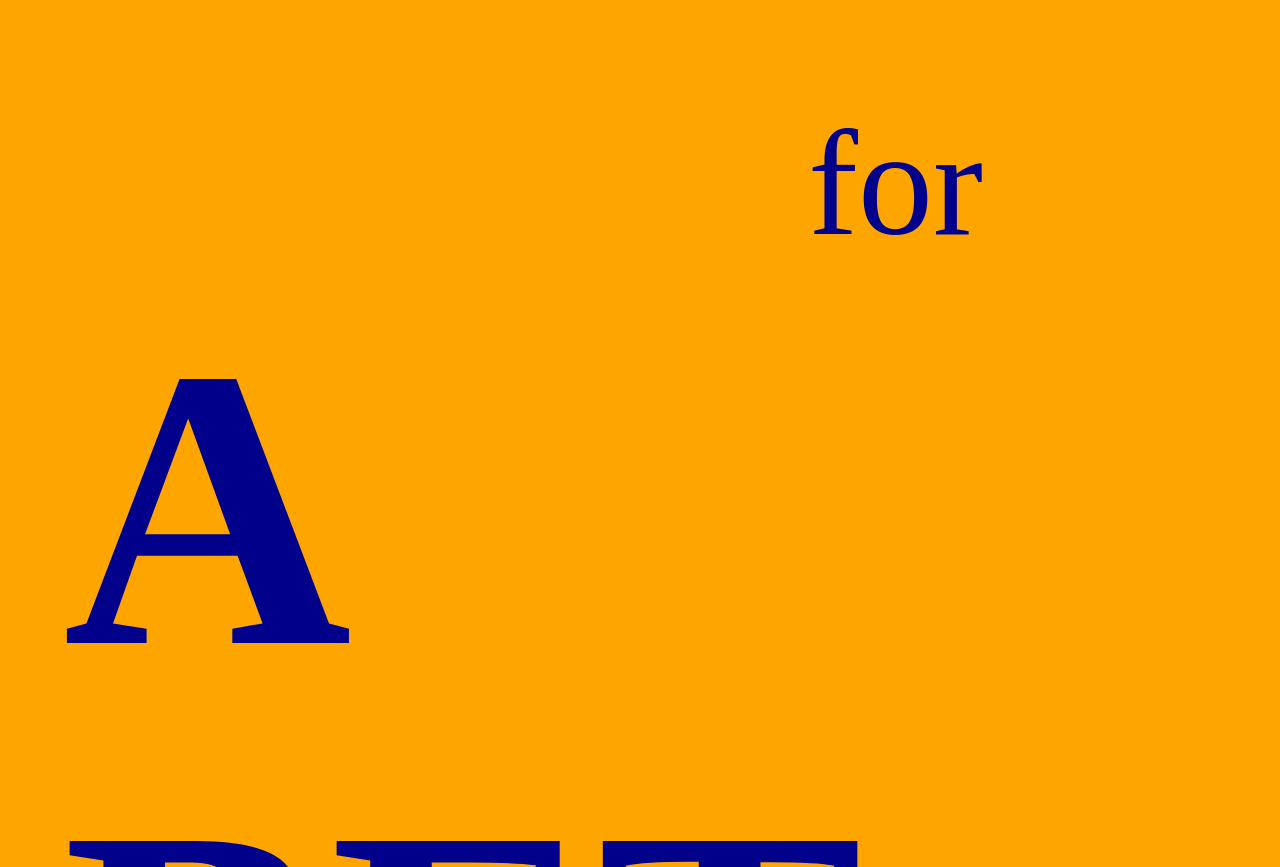
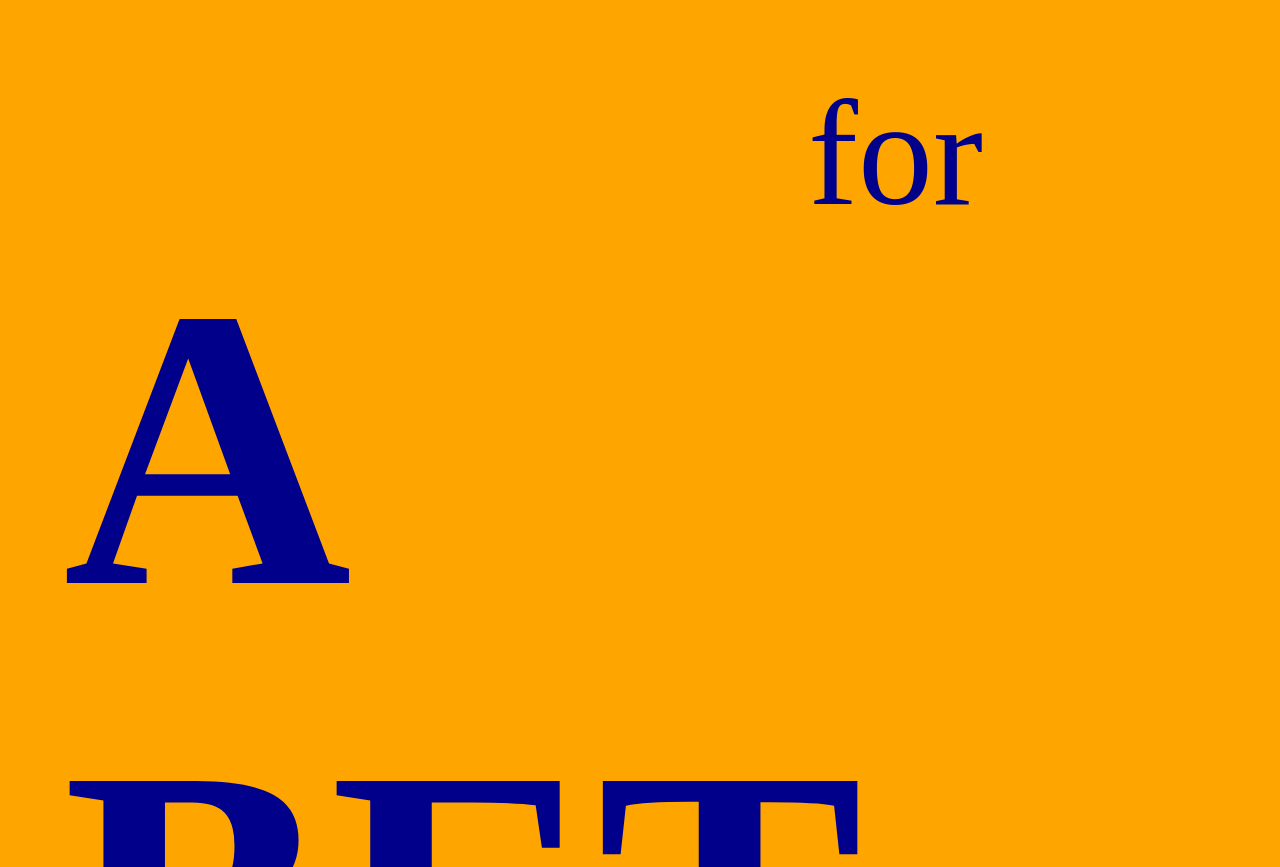
Before and after one commit to mvue1/hello-world, a plain HTML site: page index.html in a window 1280 px wide. Shown: the part 1204-2071 px from the top of the page. Drawn offline with Linux system fonts and the light colour scheme.

Commit message:
Update index.html
changed margin top and bottom for "for"
90px->60px

```diff
--- a/index.html
+++ b/index.html
@@ -45,7 +45,7 @@
   <div style="letter-spacing: 30px;"
 	  class="offset">SI<span>G</span>N</div>
   <p  style="font-size: 150px;
-	  margin: 90px 20px 90px 55px;
+	  margin: 60px 20px 60px 55px;
 	  margin-left: 800px;">for</p>
   <div>A BET-</div>
   <div style="margin-left: 420px;">TER</div>
```
